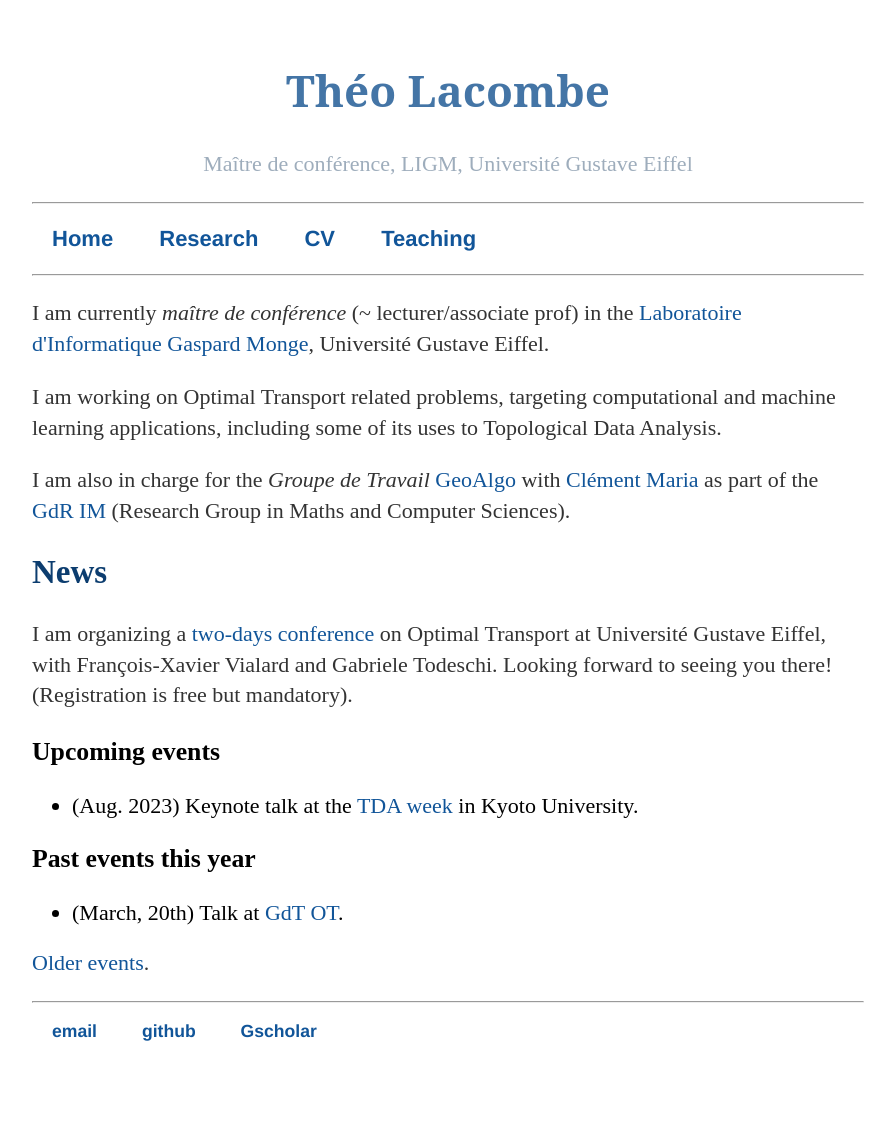
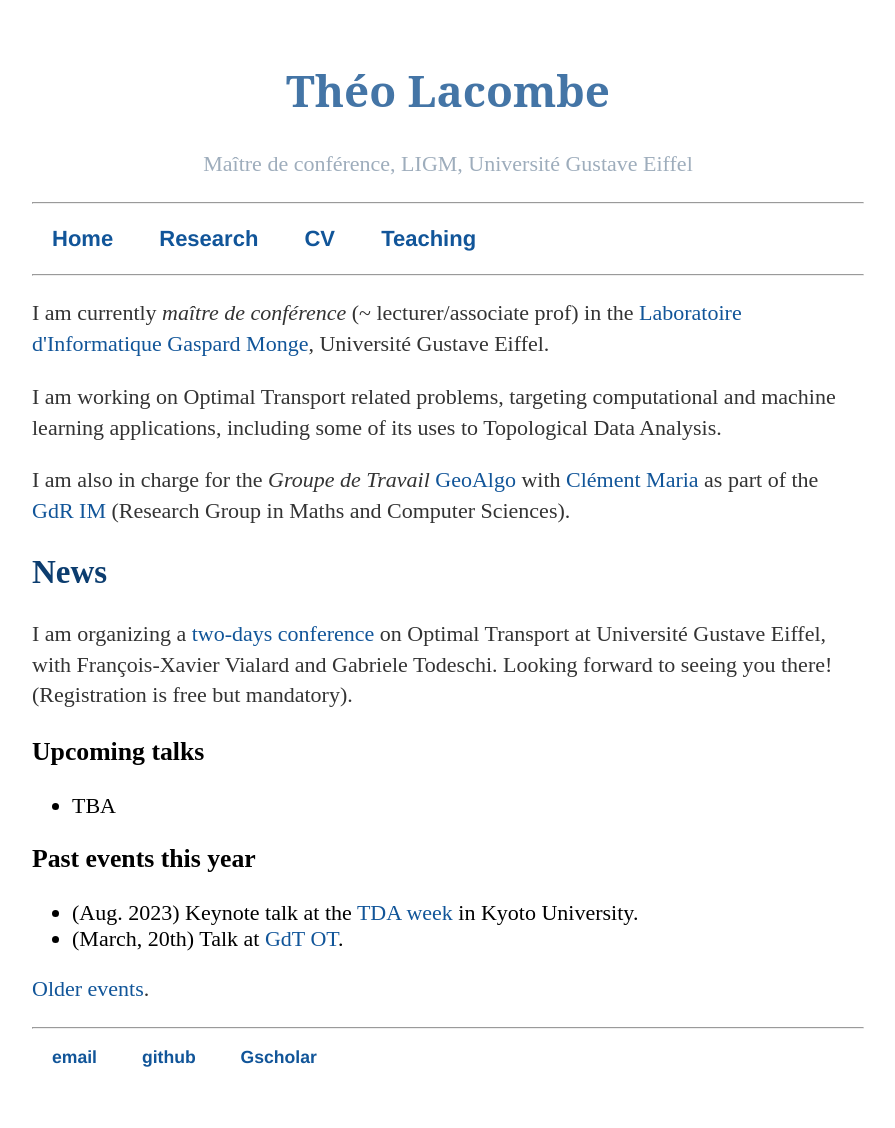
Before and after one commit to tlacombe/tlacombe.github.io, a Jekyll site: the page built from index.html, in a window 1280 px wide. Shown: the whole page, without its empty margins (192-1087 px from the left). Built offline with Jekyll 4.4.1, drawn with Linux system fonts in a browser that asks for light colours; before the commit the page ends 1102 px from its top, so only the background shows below that.

Commit message:
update talks

```diff
--- a/index.html
+++ b/index.html
@@ -17,13 +17,14 @@ title: Théo Lacombe's webpage
 
 
 
-	<h3> Upcoming events</h3>
+	<h3> Upcoming talks</h3>
 	<ul>
-		<li>(Aug. 2023) Keynote talk at the <a href="https://sites.google.com/view/tdaweek2023">TDA week</a> in Kyoto University.
+		<li>TBA</li>
 	</ul>
 
         <h3> Past events this year</h3>
 	<ul>
+		<li>(Aug. 2023) Keynote talk at the <a href="https://sites.google.com/view/tdaweek2023">TDA week</a> in Kyoto University.
 		<li>(March, 20th)  Talk at <a href="https://lucanenna.github.io/gdt/gdtot/">GdT OT</a>.
 	</ul>
 	<p>
```
